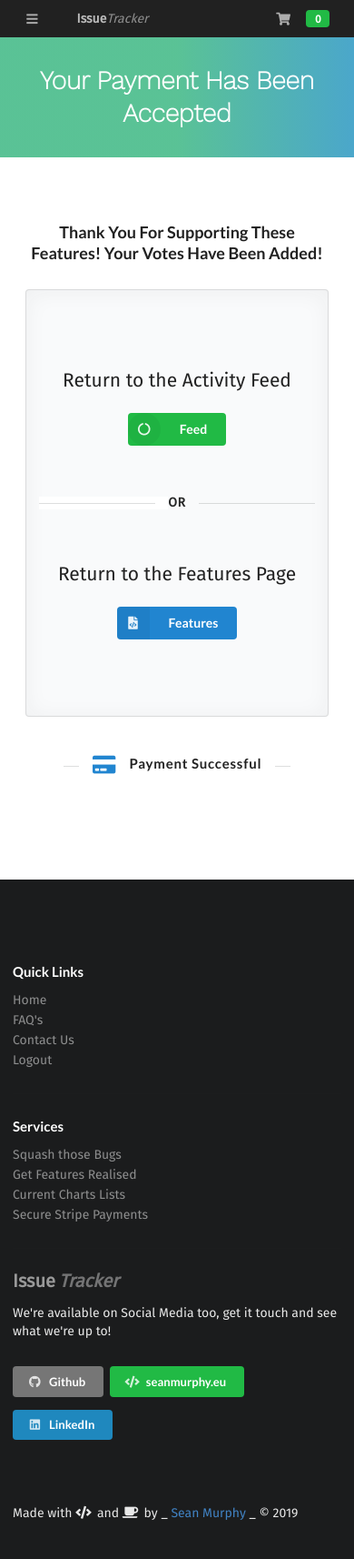
After one commit to nazarja/issue-tracker, a Django app: page /checkout/payment-accepted/ in a window 390 px wide. The commit adds this page. Shown: the whole page at 91% size. Run offline with Django 3.2, Linux system fonts and the light colour scheme; the visitor is signed in with stand-in values (Sample User, id 1); parts of the project's set-up code (start-up, migrations or seed data) failed here and were passed over; some libraries are stand-ins or nearby versions.

Commit message:
Add: Added success page to checkout app.

```diff
--- /dev/null
+++ b/src/checkout/templates/checkout/success.html
@@ -0,0 +1,40 @@
+{% extends '../base/base.html' %}
+{% load static %}
+{% block head_title %}Thank You{% endblock %}
+{% block css %}
+	<link rel="stylesheet" href="{% static 'checkout/css/checkout.css' %}"/>
+{% endblock %}
+{% block content %}
+
+	<h1 class="callout">Your Payment Has Been Accepted</h1>
+	<div id="checkout" class="ui container">
+		<div id="form-small" class="ui center aligned basic segment">
+			<div class="ui icon header">
+				<i class="happy icon"></i>
+				Thank You For Supporting These Features!
+				Your Votes Have Been Added!
+			</div>
+			<div class="ui placeholder pv6 tac segment">
+				<p class="ft4">Return to the Activity Feed</p>
+				<a href="{% url 'activity_feed:activity_feed' %}"  class="ui green labeled icon button mb3">
+					<i class="circle notch icon"></i>
+					Feed
+				</a>
+				<div class="ui horizontal divider">
+					Or
+				</div>
+				<p class="mt3 ft4">Return to the Features Page</p>
+				<a href="{% url 'tickets:features' %}" class="ui blue labeled icon button">
+					Features
+					<i class="file code icon"></i>
+				</a>
+			</div>
+			<h4 class="ui horizontal divider header mt3 ph3">
+				<i class="credit card icon blue"></i>
+				Payment Successful
+			</h4>
+		</div>
+	</div>
+{% endblock %}
+{% block javascript %}
+{% endblock %}
--- a/src/checkout/urls.py
+++ b/src/checkout/urls.py
@@ -1,5 +1,5 @@
 from django.urls import path
-from .views import CheckoutView, CheckoutChargeView
+from .views import CheckoutView, CheckoutChargeView, CheckoutSuccessView
 from django.contrib.auth.decorators import login_required
 
 app_name = 'checkout'
@@ -7,4 +7,5 @@ app_name = 'checkout'
 urlpatterns = [
     path('', login_required(CheckoutView.as_view()), name='checkout-view'),
     path('charge/', login_required(CheckoutChargeView.as_view()), name='checkout-charge-view'),
+    path('payment-accepted/', login_required(CheckoutSuccessView.as_view()), name='checkout-success-view'),
 ]
--- a/src/checkout/views.py
+++ b/src/checkout/views.py
@@ -67,7 +67,15 @@ class CheckoutChargeView(View):
             # reset cart to zero and redirect
             messages.success(request, "Thank you for your payment!")
             request.session['cart'] = {'cart_items': [], 'cart_count': 0, 'cart_votes': 0, 'cart_total': 0}
-            return redirect('/activity-feed/')
+            return redirect('/checkout/payment-accepted/')
         else:
             messages.error(request, "We cant take payment right now, please try again later.")
-            return redirect('/activity-feed/')
+            return redirect('/checkout/')
+
+
+class CheckoutSuccessView(View):
+    template_name = 'checkout/success.html'
+    context = {}
+
+    def get(self, request, *args, **kwargs):
+        return render(request, self.template_name, self.context)
--- a/src/tickets/templates/tickets/partials/ticket-list-item.html
+++ b/src/tickets/templates/tickets/partials/ticket-list-item.html
@@ -9,7 +9,7 @@
 			<img class="ui avatar image" src="{{ object.user.profile.avatar }}" height="40" width="40" alt="avatar">
 		</div>
 		<div class="description pt1">
-			<a class="header left floated" href="{% url 'tickets:ticket-detail-view' id=object.id slug=object.slug %}">{{ object.title|title }}</a>
+			<a class="header left floated ticket-title" href="{% url 'tickets:ticket-detail-view' id=object.id slug=object.slug %}">{{ object.title|title }}</a>
 			<a class="ticket-view-details-button category pl1 pr1 right floated ui button mini" href="{% url 'tickets:ticket-detail-view' id=object.id slug=object.slug %}">Vote : View Details</a>
 		</div>
 	</div>
```
Also changed, not shown: src/tickets/static/tickets/css/tickets.css (+10 -0 lines).
